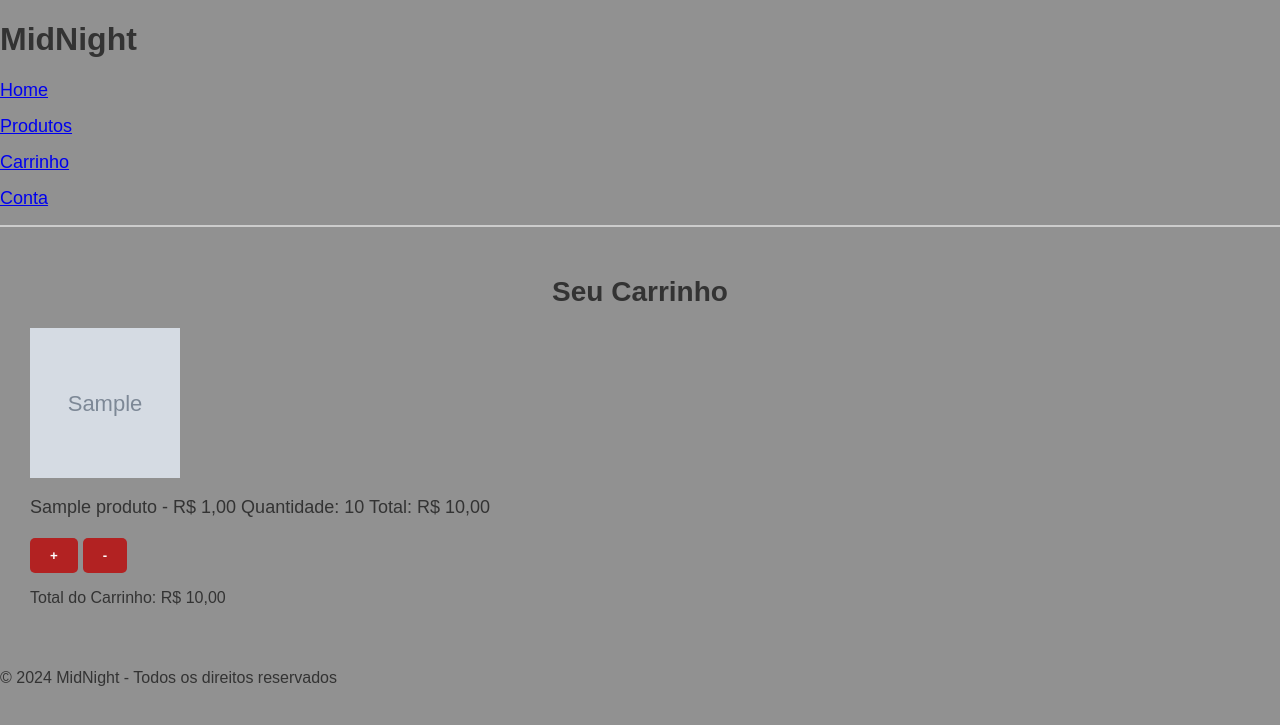
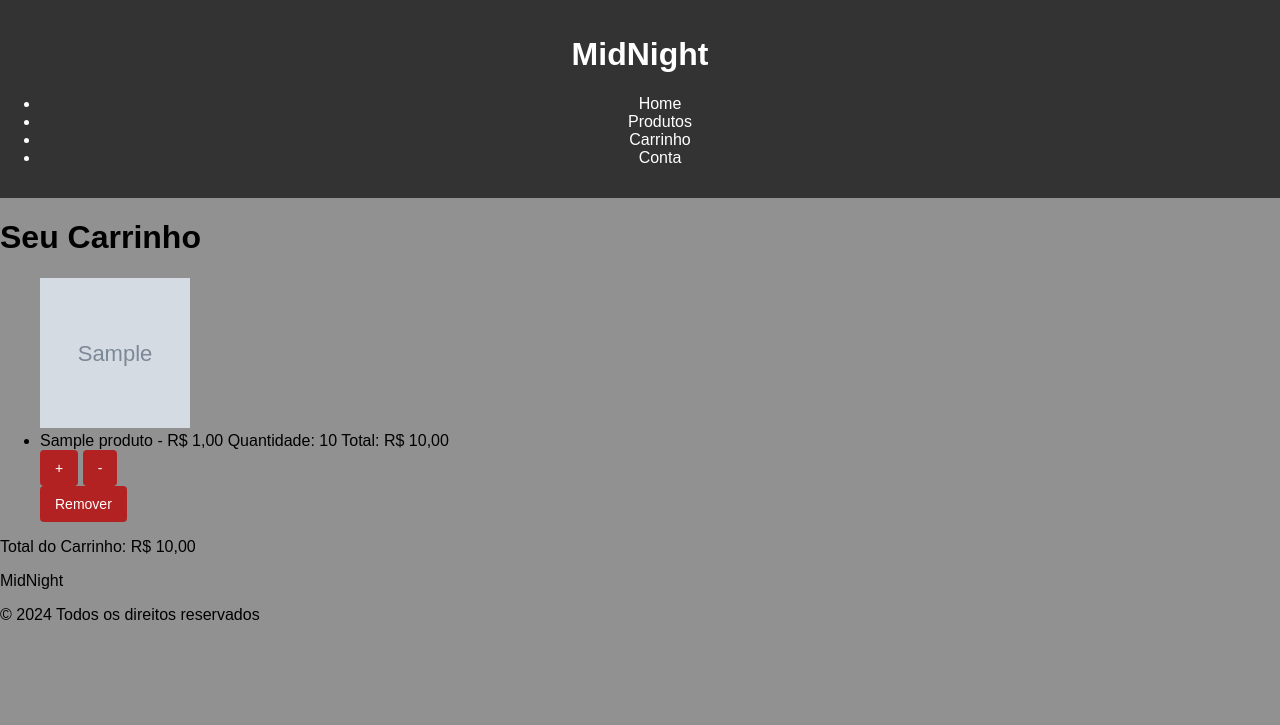
Before and after one commit to lorenzomatheo/truemidnight, a Django app: page /carrinho/ in a window 1280 px wide. Shown: the top 725 px of the page. Run offline with Django 5.2, Linux system fonts and the light colour scheme; a user stored in the database is signed in; tables that the repository leaves empty hold one stand-in row (values such as "Sample post"); grey boxes marked "Sample" are stand-in pictures.

Commit message:
Acrescentado botão de exclusão do produto do carrinho

```diff
--- a/carrinho/static/css/styles1.css
+++ b/carrinho/static/css/styles1.css
@@ -1,130 +1,89 @@
-@import url("https://fonts.googleapis.com/css2?family=Lato&display=swap");
-/* Reset básico */
-/* Geral */
+/* Estilo geral da página */
 body {
-  font-family: 'Arial', sans-serif;
-  background-color: #919191;
-  margin: 0;
-  padding: 0;
-  color: #333;
+    font-family: Arial, sans-serif;
+    background-color: #919191;
+    margin: 0;
+    padding: 0;
 }
 
-form {
-  margin-top: 10px; /* Espaçamento entre o texto e o botão */
+header {
+    background-color: #333;
+    color: #fff;
+    text-align: center;
+    padding: 15px 0;
 }
 
-/* Navbar */
-.navbar {
-  background-color: #000;
-  color: #fff;
-  padding: 15px 30px;
-  display: flex;
-  justify-content: space-between;
-  align-items: center;
+nav a {
+    color: white;
+    margin: 0 15px;
+    text-decoration: none;
 }
 
-.navbar .logo {
-  font-size: 24px;
-  font-weight: bold;
+nav a:hover {
+    text-decoration: underline;
 }
 
-.navbar .logo span {
-  color: #b22222;
+/* Estilo do carrinho */
+#cart {
+    max-width: 900px;
+    margin: 50px auto;
+    padding: 20px;
+    background-color: white;
+    border-radius: 8px;
+    box-shadow: 0 4px 8px rgba(0, 0, 0, 0.1);
 }
 
-.navbar nav ul {
-  list-style: none;
-  margin: 0;
-  padding: 0;
-  display: flex;
-  gap: 20px;
+#cart h2 {
+    text-align: center;
+    margin-bottom: 20px;
 }
 
-.navbar nav ul li a {
-  text-decoration: none;
-  color: #b22222;
-  font-size: 16px;
-  transition: color 0.3s;
+/* Estilo dos produtos */
+.product {
+    display: flex;
+    align-items: center;
+    justify-content: space-between;
+    padding: 15px;
+    border-bottom: 1px solid #ddd;
 }
 
-.navbar nav ul li a:hover {
-  color: #fff;
+.product img {
+    width: 100px;
+    height: auto;
+    border-radius: 5px;
 }
 
-/* Header */
-header {
-  border-bottom: 2px solid #ccc;
+.product-details {
+    flex: 1;
+    margin-left: 20px;
 }
 
-/* Busca e Filtros */
-.search-filter-container {
-  padding: 20px 30px;
-  background-color: #fff;
-  display: flex;
-  flex-direction: column;
-  gap: 10px;
-  border-bottom: 2px solid #ccc;
+.product-details h3 {
+    font-size: 16px;
+    color: #333;
 }
 
-.search-filter-container form {
-  display: flex;
-  flex-direction: row;
-  gap: 15px;
-  flex-wrap: wrap;
-  align-items: center;
+/* Estilo dos botões */
+button {
+    background-color: #B22222;
+    color: white;
+    border: none;
+    padding: 10px 15px;
+    cursor: pointer;
+    border-radius: 4px;
+    font-size: 14px;
 }
 
-.search-filter-container .search-bar {
-  flex: 1;
-  padding: 10px;
-  border: 1px solid #ccc;
-  border-radius: 5px;
+button:hover {
+    background-color: #0056b3;
 }
 
-.filters label {
-  margin-right: 5px;
-  font-weight: bold;
-}
-
-.filters select {
-  padding: 5px;
-  border: 1px solid #ccc;
-  border-radius: 5px;
-}
-
-button[type="submit"] {
-  background-color: #b22222;
-  border: none;
-  padding: 10px 20px;
-  color: #fff;
-  font-weight: bold;
-  cursor: pointer;
-  border-radius: 5px;
-  transition: background-color 0.3s;
-}
-
-button[type="submit"]:hover {
-  background-color: #b22222;
-}
-
-/* Produtos */
-main {
-  padding: 30px;
-}
-
-main h1 {
-  font-size: 28px;
-  color: #333;
-  margin-bottom: 20px;
-  text-align: center;
-}
-
-ul {
+footer {
   list-style: none;
   padding: 0;
 }
 
-ul li {
+footer li {
   margin: 15px 0;
   font-size: 18px;
   display: flex;
--- a/carrinho/templates/carrinho/cart.html
+++ b/carrinho/templates/carrinho/cart.html
@@ -39,6 +39,10 @@
                             <button type="submit" name="action" value="increment">+</button>
                             <button type="submit" name="action" value="decrement">-</button>
                         </form>
+                        <form method="POST" action="{% url 'carrinho:remover_do_carrinho' item.id %}">
+                            {% csrf_token %}
+                            <button type="submit">Remover</button>
+                        </form>
                     </li>
                 </div>
                 {% endfor %}
@@ -50,7 +54,10 @@
     </main>
 
     <footer>
-        <p>&copy; 2024 MidNight - Todos os direitos reservados</p>
+        <div class="footer-content">
+            <div class="footer-logo">Mid<span>Night</span></div>
+            <p>&copy; 2024 Todos os direitos reservados</p>
+        </div>
     </footer>
 </body>
 </html>
--- a/carrinho/test.py
+++ /dev/null
@@ -1,2 +0,0 @@
-from carrinho.models import ItemCarrinho
-ItemCarrinho.objects.get(id=15)
--- a/carrinho/urls.py
+++ b/carrinho/urls.py
@@ -8,5 +8,5 @@ urlpatterns = [
     path('', views.visualizar_carrinho, name='visualizar_carrinho'),
     path('adicionar/<int:produto_id>/', views.adicionar_ao_carrinho, name='adicionar_ao_carrinho'),
     path('atualizar/<int:item_id>/', views.atualizar_quantidade, name='atualizar_quantidade'),
-    path('remover/<int:item_id>/', views.remover_do_carrinho, name='remover_do_carrinho'),
+    path('remover_do_carrinho/<int:item_id>/', views.remover_do_carrinho, name='remover_do_carrinho'),
 ]
--- a/carrinho/views.py
+++ b/carrinho/views.py
@@ -33,6 +33,14 @@ def atualizar_quantidade(request, item_id):
 
 @login_required
 def remover_do_carrinho(request, item_id):
-    item = get_object_or_404(ItemCarrinho, id=item_id)
+    # Obtém o carrinho do usuário logado
+    carrinho = Carrinho.objects.get(usuario=request.user)
+
+    # Encontre o item do carrinho com o item_id
+    item = get_object_or_404(ItemCarrinho, id=item_id, carrinho=carrinho)
+
+    # Remove o item do carrinho
     item.delete()
-    return redirect('carrinho:visualizar_carrinho')
+
+    # Redireciona de volta para a página do carrinho
+    return redirect('visualizar_carrinho')
--- a/midnight/settings.py
+++ b/midnight/settings.py
@@ -41,6 +41,7 @@ INSTALLED_APPS = [
     'django.contrib.sessions',
     'django.contrib.messages',
     'django.contrib.staticfiles',
+    'django_extensions',
     'produtos',
     'carrinho',
     'conta',
```
